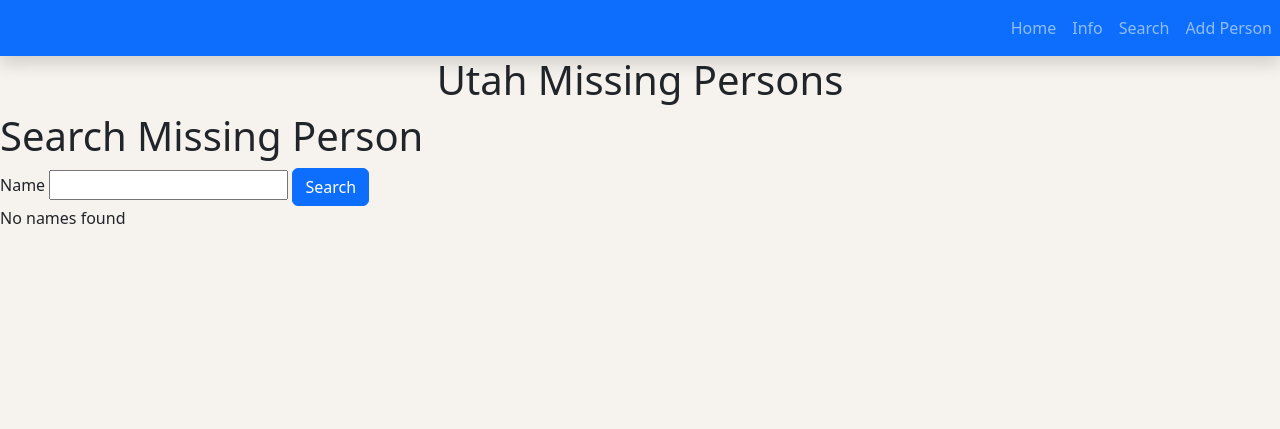
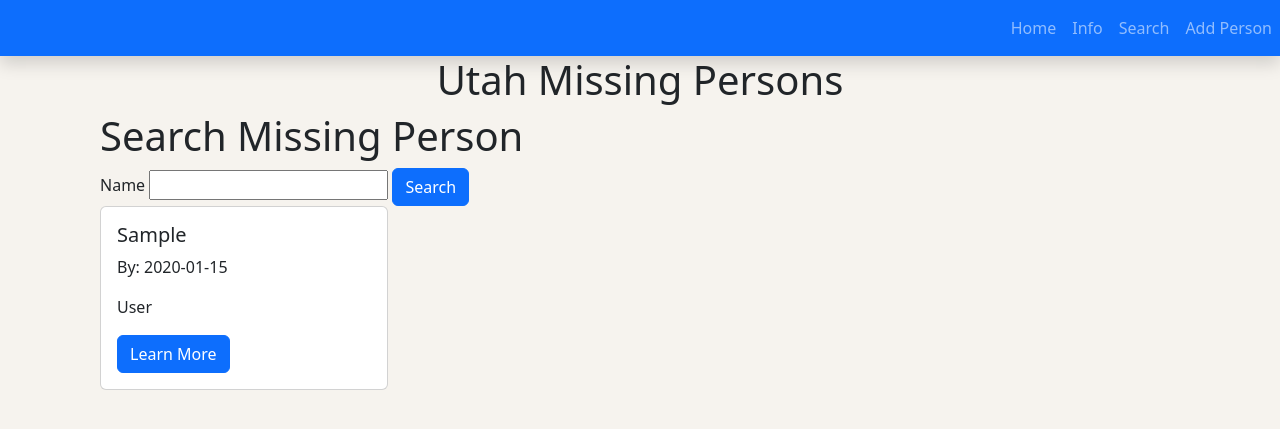
Before and after one commit to Brechristian/missing_persons_team_3, a Django app: page /search/ in a window 1280 px wide. Shown: the top 429 px of the page. Run offline with Django 4.2, Linux system fonts and the light colour scheme; tables that the repository leaves empty hold one stand-in row (values such as "Sample post").

Commit message:
Search bar works

```diff
--- a/newapp/urls.py
+++ b/newapp/urls.py
@@ -1,11 +1,10 @@
 from django.urls import path
-from .views import indexPageView, aboutPageView, searchPageView, addPageView, missing_personsPageView, searchNames
+from .views import indexPageView, aboutPageView, searchPageView, addPageView, missing_personsPageView
 
 urlpatterns = [
     path('', indexPageView, name='index'),
     path('about/', aboutPageView, name='about'),
     path('search/', searchPageView, name='search'),
-    path('searchnames/', searchNames, name = "search_names"),
     path('add/', addPageView, name='add'),
     path('missingperson/<missing_person_id>/',
          missing_personsPageView, name='missing_person_details'),
--- a/newapp/views.py
+++ b/newapp/views.py
@@ -216,34 +216,16 @@ def aboutPageView(request):
 def searchPageView(request):
 
     try:
-        name = request.GET['name']
+        namesearch = request.GET['name']
 
-        names = missing_person.objects.filter(first_name=name)
+        names = missing_person.objects.filter(first_name=namesearch)
     except:
         names = missing_person.objects.all()
 
     context = {
         'names': names
     }
- #   try:
- #       name = request.GET['first_name']
- #       names = missing_person.objects.filter(first_name=name)
- #   except:
- #       names = missing_person.objects.values()
- #  context = {
- #       'names': names
- #   }
 
-    return render(request, "newapp/search.html", context)
-
-def searchNames(request):
-    name = request.GET['name']
-
-    names = missing_person.objects.filter(first_name=name)
-
-    context = {
-        'names': names
-    }
     return render(request, "newapp/search.html", context)
 
 
--- a/templates/newapp/search.html
+++ b/templates/newapp/search.html
@@ -1,18 +1,23 @@
-{%extends 'base.html'%}
-{% block content %}
+{%extends 'base.html'%} {% block content %}
 
-  <h1>Search Missing Person</h1>
-  <form method="get">
-    <label for="name">Name</label>
-    <input type="text" id="name" name="name" />
-   <button type="submit" class="btn btn-primary">Search</button>
-  </form>
-  {% if first_name|length == 0  %}
-  <p>No names found</p>
-  {% else %}
-  <p>{{ names }}</p>
-  {% endif %}
+<h1 style="margin-left: 100px">Search Missing Person</h1>
+<form method="get" style="margin-left: 100px">
+  <label for="name">Name</label>
+  <input type="text" id="name" name="name" />
+  <button type="submit" class="btn btn-primary">Search</button>
+</form>
 
-
-
-{% endblock %}
+{% if names|length == 0 %}
+<p style="margin-left: 100px">No names found</p>
+{% else %} {% for name in names %}
+<div class="col" style="margin-left: 100px">
+  <div class="card mb-4" style="width: 18rem">
+    <div class="card-body">
+      <h5 class="card-title">{{ name.first_name }}</h5>
+      <p class="card-text">By: {{ name.date_missing }}</p>
+      <p>{{ name.last_name }}</p>
+      <a href="{% url 'index' %}" class="btn btn-primary">Learn More</a>
+    </div>
+  </div>
+</div>
+{% endfor %} {% endif %} {% endblock %}
```
